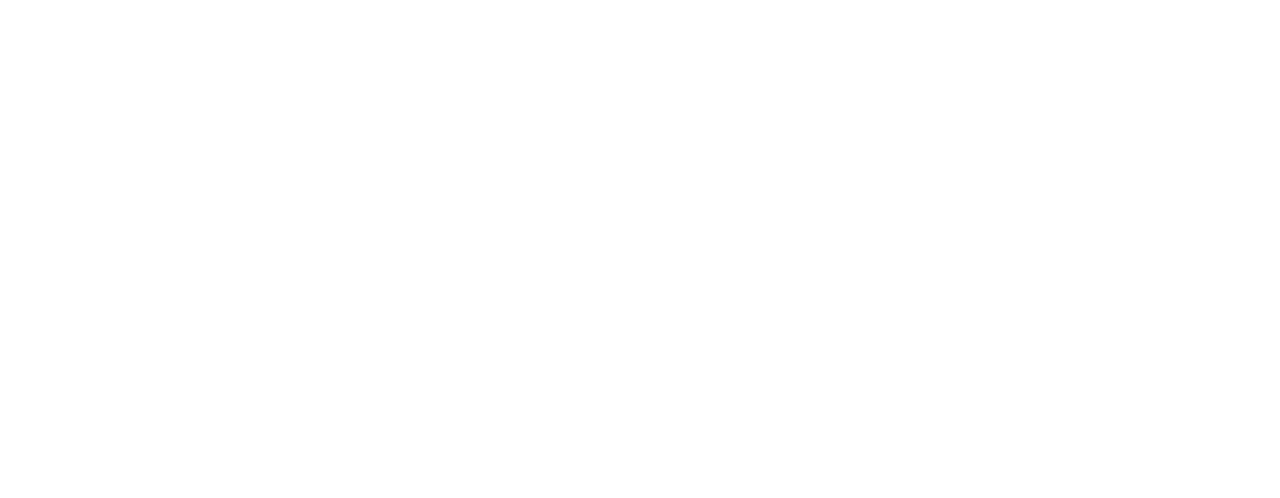
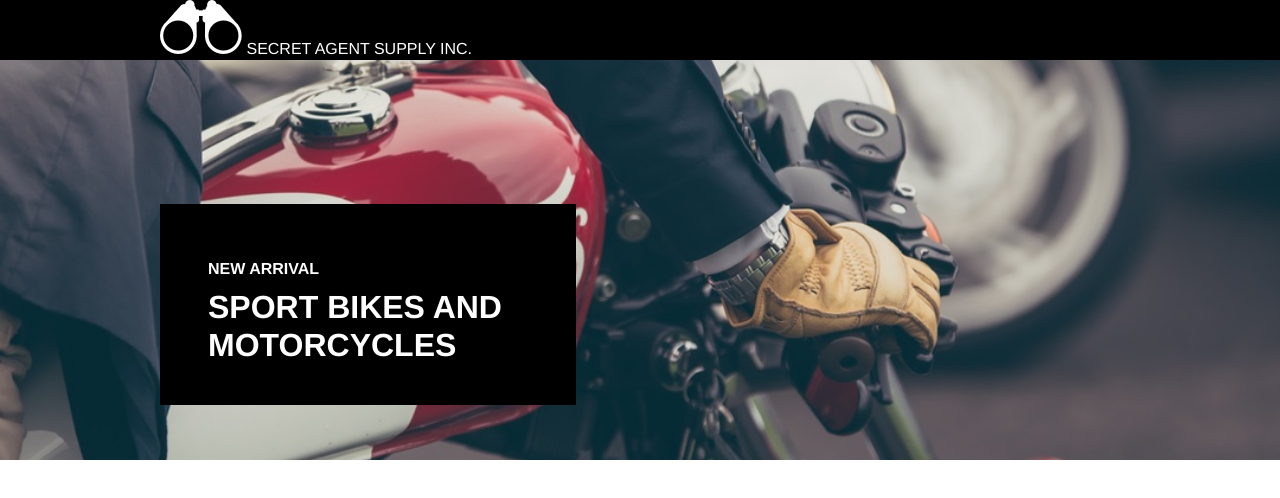
Before and after one commit to tfan1210/SecretAgentSupply, a plain HTML site: page index.html in a window 1280 px wide. Drawn offline with Linux system fonts and the light colour scheme.

Commit message:
headline&banner

```diff
--- a/index.html
+++ b/index.html
@@ -7,6 +7,21 @@
     <link rel="stylesheet" type="text/css" href="./resources/css/style.css">
   </head>
   <body>
-
+    <!-- company header -->
+    <div class="company">
+      <div class="container">
+      <img src="./resources/images/logo.png" alt="logo">
+      <span>SECRET AGENT SUPPLY INC.</span>
+      </div>
+    </div>
+    <!-- top banner -->
+    <div class="banner">
+      <div class="container">
+        <div class="headline">
+          <h4>NEW ARRIVAL</h4>
+          <h1>SPORT BIKES AND MOTORCYCLES</h1>
+        </div>
+      </div>
+    </div>
   </body>
 </html>
--- a/resources/css/style.css
+++ b/resources/css/style.css
@@ -0,0 +1,65 @@
+body {
+  font-family: Helvetica, sans-serif;
+  line-height: 1.4em;
+}
+
+@media only screen and (max-width: 1024px) {
+  body {
+    font-size: 16px;
+  }
+}
+
+.company {
+  background-color: black;
+  color: white;
+}
+
+.container {
+  margin: 0 auto;
+  max-width: 960px;
+}
+
+div {
+  display: block;
+}
+
+.banner {
+  background: url(../../resources/images/moto.jpeg);
+  height: 25rem;
+  background-position: center;
+  background-repeat: no-repeat;
+  background-size: cover;
+}
+
+.headline {
+  background-color: black;
+  color: white;
+  padding: 2rem 3rem;
+  width: 20rem;
+  top: 9rem;
+  position: relative;
+}
+
+h4 {
+  display: block;
+  -webkit-margin-before: 1.33em;
+  -webkit-margin-after: 1.33em;
+  -webkit-margin-start: 0px;
+  -webkit-margin-after: 0px;
+}
+
+h1, h4 {
+  font-weight: bold;
+}
+
+h1 {
+  font-size: 2rem;
+  font-weight: bold;
+}
+
+.headline h1 {
+  font-size: 2em;
+  font-weight: bold;
+  margin: 0.25em 0;
+  line-height: 1.2em;
+}
```
